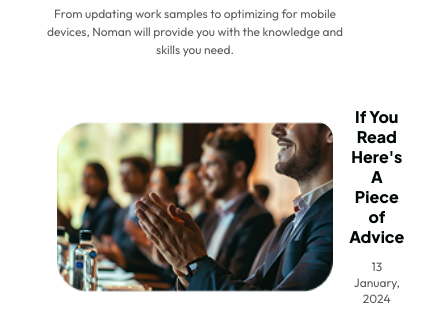
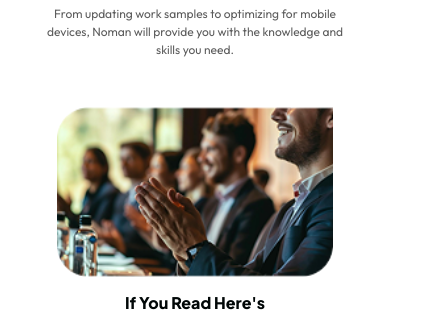
Before and after one commit to Zarman-oss/landing_page, a website: page index.html in a window 390 px wide. Shown: the part 4920-5235 px from the top of the page, 440 px wide, since content can reach past the window. Drawn offline with Linux system fonts and the light colour scheme.

Commit message:
added relativr positioning to newsletter and fixed the card on blog section

```diff
--- a/style.css
+++ b/style.css
@@ -1323,12 +1323,15 @@ display: flex;
 
 /* Footer */
 .footer {
+  padding-top: 10rem;
   background-color: var(--green-dark);
   color: #e2e8f0;
   font-family: 'Outfit', sans-serif;
 }
 
 .newsletter-card {
+  position: relative;
+  top: 11rem;
   display: flex;
   flex-flow: column;
   justify-content: center;
@@ -1608,13 +1611,11 @@ display: flex;
   } */
 
   .blog_card {
-    max-width: 350px;
+  flex-direction: column;
     align-items: center;
   }
 
-  .blog_card_image {
-    border-radius: 48px;
-  }
+
 
   .blog_card_info {
     text-align: center;
@@ -1872,15 +1873,14 @@ display: flex;
 
   .blog_list {
     gap: 24px;
+    max-width: 100%;
   }
 
   .blog_card {
-    max-width: 100%;
-  }
-
-  .blog_card_image {
-    border-radius: 24px;
-  }
+  flex-direction: column;
+    align-items: center;
+  }
+
 
   .blog_card_title {
     font-size: 18px;
@@ -2050,9 +2050,6 @@ display: flex;
     max-width: 100%;
   }
 
-  .blog_card_image {
-    border-radius: 16px;
-  }
 
   .blog_card_title {
     font-size: 16px;
```
Also changed, not shown: 1 other file.
